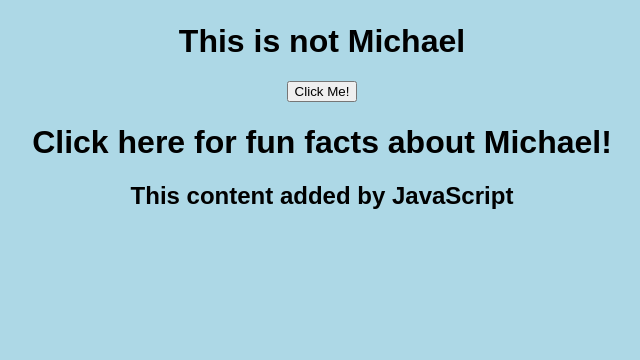
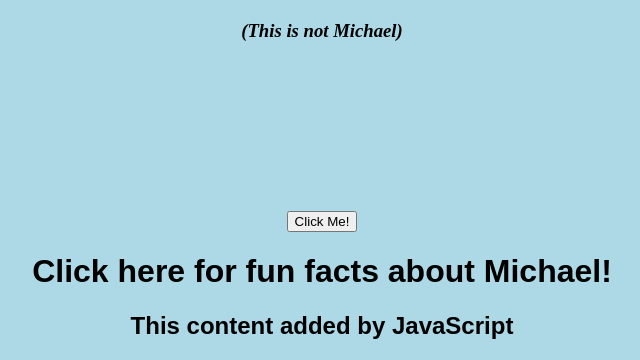
Before and after one commit to McTwinPM/babys-first-website, a plain HTML site: page index.html in a window 1280 px wide. Shown: the part 441-801 px from the top of the page, without its empty margins (318-958 px from the left). Drawn offline with Linux system fonts and the light colour scheme.

Commit message:
added elements to style.css, added title to img

```diff
--- a/index.html
+++ b/index.html
@@ -7,8 +7,9 @@
     <body>
         <h1>Hello World!</h1>
         <h1>My name is Michael McCormack</h1>
-        <img src="https://media.istockphoto.com/id/1049869360/photo/cool-dog.jpg?s=612x612&w=0&k=20&c=J3GFEVyVxJW9JT7iAoqHTASmbKp4Zz4IleB6HP9Szho="  />
-        <h1>This is not Michael</h1>
+        <img src="https://media.istockphoto.com/id/1049869360/photo/cool-dog.jpg?s=612x612&w=0&k=20&c=J3GFEVyVxJW9JT7iAoqHTASmbKp4Zz4IleB6HP9Szho="
+        title="Husky with flannel, not Michael" />
+        <h3>(This is not Michael)</h3>
 
         <div>
             <input id="button" type="button" value="Click Me!"/>
--- a/style.css
+++ b/style.css
@@ -3,3 +3,11 @@ body {
     text-align: center;
     font-family: Arial, Helvetica, sans-serif;
 }
+
+h3 {
+    font-style: italic;
+    font-family: Papyrus;
+}
+div {
+    padding-top: 150px;
+}
```
